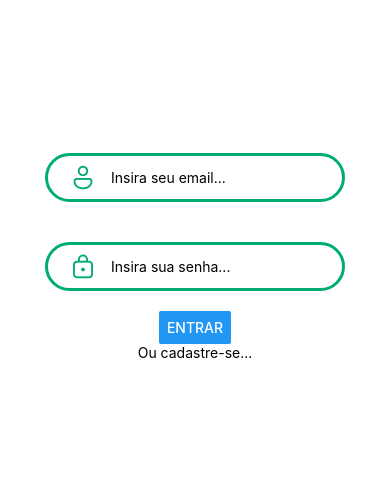
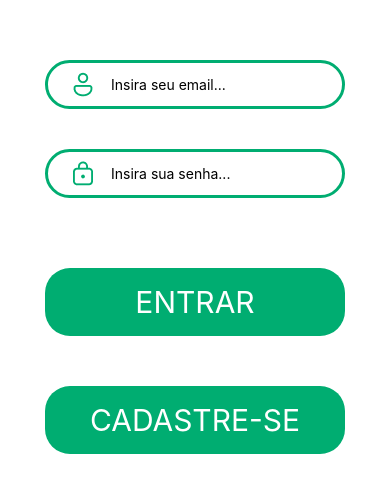
Before and after one commit to ThePerryDev/NutriPerry, a React Native app in the folder frontend/: screen /CadastroAlturaPeso in a window 390 px wide. Shown: the part 175-668 px from the top of the page. Built offline with nearby package versions, Linux system fonts and the light colour scheme.

Commit message:
autenticação com falhas de frontend

```diff
--- a/frontend/src/screen/Cadastro/perfil_nutricionista/tela_nutri_formacao/styles.tsx
+++ b/frontend/src/screen/Cadastro/perfil_nutricionista/tela_nutri_formacao/styles.tsx
@@ -9,6 +9,12 @@ const styles = StyleSheet.create({
         alignItems: 'center',
         justifyContent: 'center'
     },
+    caixinha: {
+        flex: 1,
+        backgroundColor: '#fff',
+        alignItems: 'center',
+        justifyContent: 'center',
+      },
 
     cima: {
         flexDirection: 'row',
--- a/frontend/src/screen/Cadastro/perfil_pessoal/CadastroAlturaPeso/CadastroAlturaPeso.tsx
+++ b/frontend/src/screen/Cadastro/perfil_pessoal/CadastroAlturaPeso/CadastroAlturaPeso.tsx
@@ -1,9 +1,11 @@
-import React, { useState } from "react";
+import React, { useContext, useState } from "react";
 import { View, Text, TouchableOpacity, TextInput, Image } from "react-native";
 import { imagem4, setaVolta } from "../../../../assets";
 import styles from "./Styles";
 import { StackNavigationProp } from "@react-navigation/stack";
 import { RootStackParamList } from "../../../../types/rootStack";
+import { AuthContext } from "../../../../context/auth/AuthContext";
+import user from "../../../../services/userService";
 
 type ContinuarScreenNavigationProp = StackNavigationProp<
   RootStackParamList,
@@ -15,8 +17,36 @@ type Props = {
 };
 
 const CadastroAlturaPeso: React.FC<Props> = ({ navigation }) => {
-  const [altura, setAltura] = useState<string>("");
-  const [peso, setPeso] = useState<string>("");
+  const auth = useContext(AuthContext);
+  const [height, setHeight] = useState<string>("");
+  const [weight, setWeight] = useState<string>("");
+
+  const handleRegister = async () => {
+    if (height && weight) {
+      const heightNumber = parseFloat(height); // Convertendo o valor de altura para número
+      const weightNumber = parseFloat(weight); // Convertendo o valor de peso para número
+      const birthdate = new Date(2020, 1, 2);
+
+      if (!isNaN(heightNumber) && !isNaN(weightNumber)) {
+        await user.post({
+          height: heightNumber,
+          weight: weightNumber,
+          email: "",
+          password: "",
+          name: "",
+          activityLevel: "sedentario",
+          gender: "masculino",
+          goal: "perda de peso",
+          birthdate: birthdate,
+          isLogged: false,
+        });
+      } else {
+        alert("Insira valores numéricos válidos");
+      }
+    } else {
+      alert("Preencha todos os campos");
+    }
+  };
 
   return (
     <View style={styles.container}>
@@ -27,21 +57,24 @@ const CadastroAlturaPeso: React.FC<Props> = ({ navigation }) => {
         <Text style={{ fontSize: 20 }}>(4/5)</Text>
       </View>
       <Image source={imagem4} style={styles.image} resizeMode="contain" />
-      <Text style={styles.textgeral}>Insira seu altura</Text>
+      <Text style={styles.textgeral}>Insira seu height</Text>
       <TextInput
-        value={altura}
-        onChangeText={(altura) => setAltura(altura)}
+        value={height}
+        onChangeText={(height) => setHeight(height)}
         style={styles.input}
         keyboardType="numeric"
       />
-      <Text style={styles.textgeral}>Insira sua peso</Text>
+      <Text style={styles.textgeral}>Insira sua weight</Text>
       <TextInput
-        value={peso}
-        onChangeText={(peso) => setPeso(peso)}
+        value={weight}
+        onChangeText={(weight) => setWeight(weight)}
         style={styles.input}
         keyboardType="numeric"
       />
-      <TouchableOpacity style={styles.button} onPress={() => navigation.navigate("TelaPPObjetivo")}>
+      <TouchableOpacity
+        style={styles.button}
+        onPress={() => navigation.navigate("TelaPPObjetivo")}
+      >
         <Text style={{ color: "#FFFFFF", fontSize: 30 }}>CONTINUAR</Text>
       </TouchableOpacity>
     </View>
--- a/frontend/src/screen/login/Login.tsx
+++ b/frontend/src/screen/login/Login.tsx
@@ -1,9 +1,12 @@
-import { View, StyleSheet, Button, Text } from 'react-native';
-import { InputWithIcons } from '../../components';
-import icone_perfil from "../../assets/perfil.png"
+import { View, Text, TouchableOpacity } from "react-native";
+import { InputWithIcons } from "../../components";
+import icone_perfil from "../../assets/perfil.png";
 import icone_senha from "../../assets/senha.png";
 import { StackNavigationProp } from "@react-navigation/stack";
 import { RootStackParamList } from "../../types/rootStack";
+import styles from "../Cadastro/perfil_nutricionista/tela_nutri_formacao/styles";
+import { useContext, useState } from "react";
+import { AuthContext } from "../../context/auth/AuthContext";
 
 type ContinuarScreenNavigationProp = StackNavigationProp<
   RootStackParamList,
@@ -14,26 +17,55 @@ type Props = {
   navigation: ContinuarScreenNavigationProp;
 };
 
+const TelaLogin: React.FC<Props> = ({ navigation }) => {
 
-const TelaLogin: React.FC<Props> = ({ navigation }) =>{
+  const auth = useContext(AuthContext);
+  const [email, setEmail] = useState("");
+  const [password, setPassword] = useState("");
+
+  const handleLogin = async () => {
+    // verifica se email e senha estão preeenchidos e manda para o contexto email e senha
+    if (email && password) {
+      const isLogged = await auth.signin(email, password);
+      if (isLogged) {
+        alert('logou')
+        navigation.navigate("CadastroNutriTelefone");
+      } else {
+        alert("Falha ao logar");
+      }
+    }
+  };
+
   return (
-    <View style={styles.container}>
-      <InputWithIcons iconSource={icone_perfil} placeholder='Insira seu email...'/>
-      <InputWithIcons iconSource={icone_senha} placeholder='Insira sua senha...'/>
+    <View style={styles.caixinha}>
+      <InputWithIcons
+        iconSource={icone_perfil}
+        placeholder="Insira seu email..."
+        value={email}
+        onChangeText={(email) => setEmail(email)}
+      />
+      <InputWithIcons
+        iconSource={icone_senha}
+        placeholder="Insira sua senha..."
+        value={password}
+        onChangeText={(password) => setPassword(password)}
+      />
 
-      <Button title='ENTRAR' onPress={() => navigation.navigate("CadastroNome")}/>
-      <Text>Ou cadastre-se...</Text>
+      <TouchableOpacity
+        style={styles.button}
+        onPress={handleLogin}
+      >
+        <Text style={{ color: "#FFFFFF", fontSize: 30 }}>ENTRAR</Text>
+      </TouchableOpacity>
+
+      <TouchableOpacity
+        style={styles.button}
+        onPress={() => navigation.navigate("CadastroNutriTelefone")}
+      >
+        <Text style={{ color: "#FFFFFF", fontSize: 30 }}>CADASTRE-SE</Text>
+      </TouchableOpacity>
     </View>
   );
-}
+};
 
 export default TelaLogin;
-
-const styles = StyleSheet.create({
-  container: {
-    flex: 1,
-    backgroundColor: '#fff',
-    alignItems: 'center',
-    justifyContent: 'center',
-  },
-});
```
